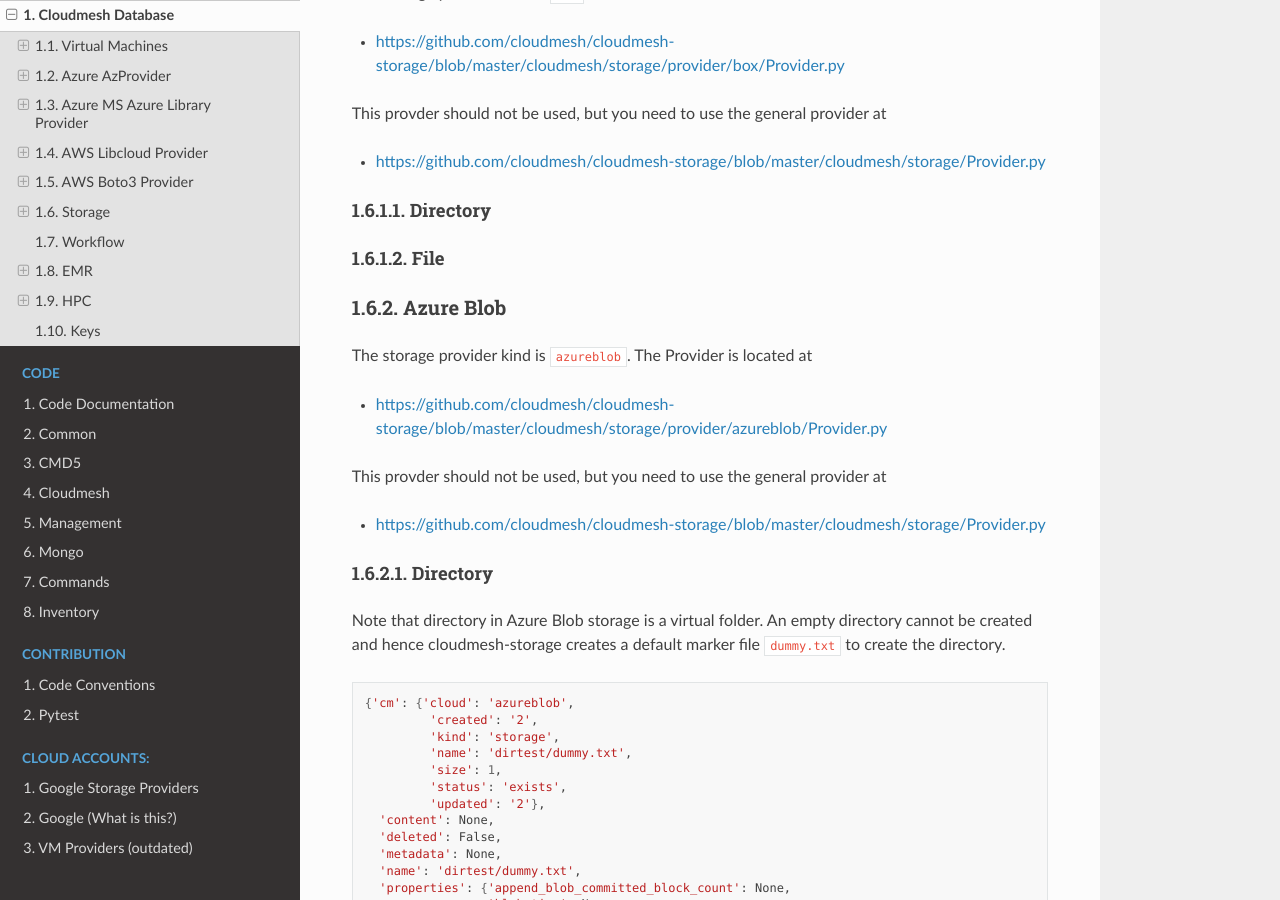
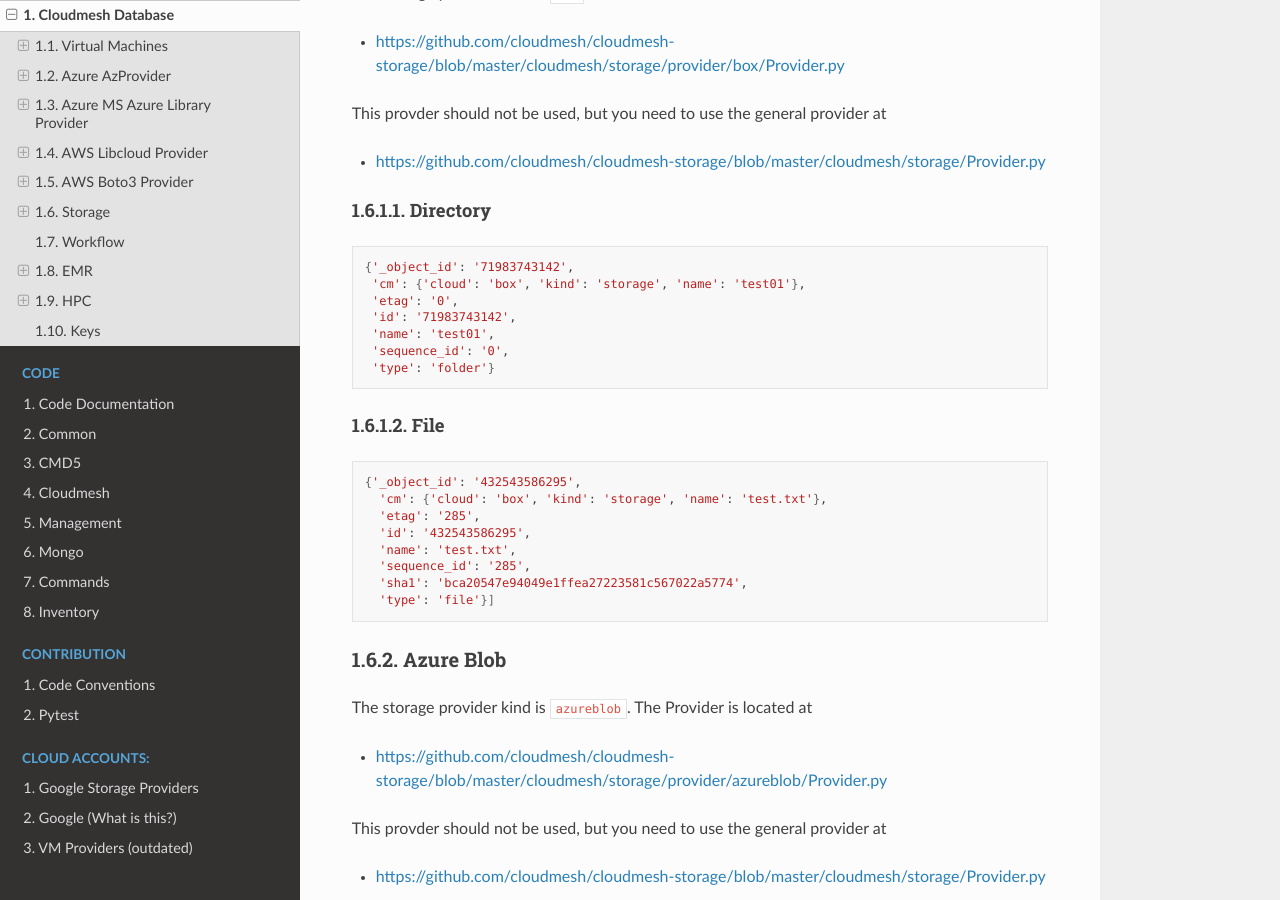
Before and after one commit to xiaoyue10131748/cloudmesh-manual, a Sphinx documentation site: the page built from docs-source/source/database.md, in a window 1280 px wide and 900 px high, scrolled down 7481 px. Built offline with Sphinx 7.4.7 and the Read the Docs theme 2.0.0, drawn with Linux system fonts in a browser that asks for light colours; pages that are not in the unit, such as notebooks, are missing from menus.

Commit message:
Update database.md

````diff
--- a/docs-source/source/database.md
+++ b/docs-source/source/database.md
@@ -394,7 +394,28 @@
 
 #### Directory
 
+```bash
+{'_object_id': '71983743142',
+ 'cm': {'cloud': 'box', 'kind': 'storage', 'name': 'test01'},
+ 'etag': '0',
+ 'id': '71983743142',
+ 'name': 'test01',
+ 'sequence_id': '0',
+ 'type': 'folder'}
+```
+
 #### File
+
+```bash
+{'_object_id': '432543586295',
+  'cm': {'cloud': 'box', 'kind': 'storage', 'name': 'test.txt'},
+  'etag': '285',
+  'id': '432543586295',
+  'name': 'test.txt',
+  'sequence_id': '285',
+  'sha1': 'bca20547e94049e1ffea27223581c567022a5774',
+  'type': 'file'}]
+```
 
 ### Azure Blob
 
````
